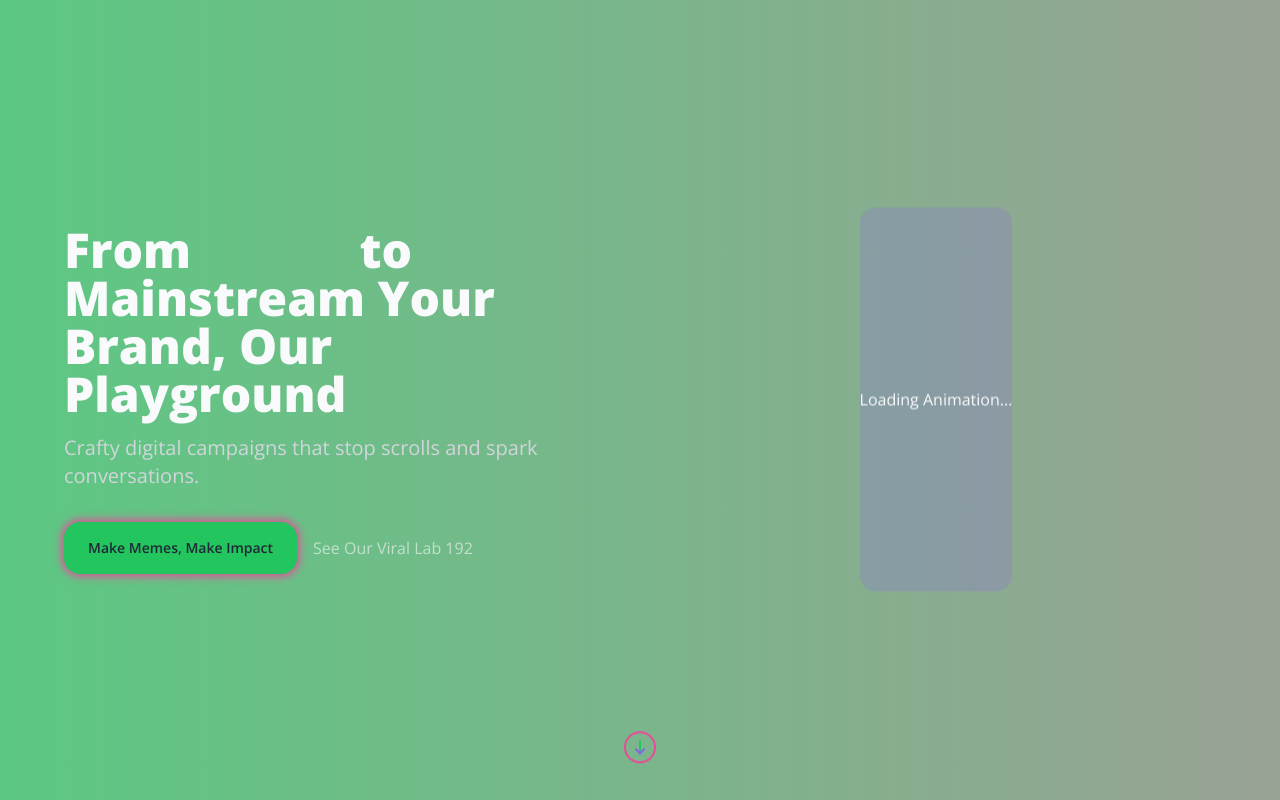
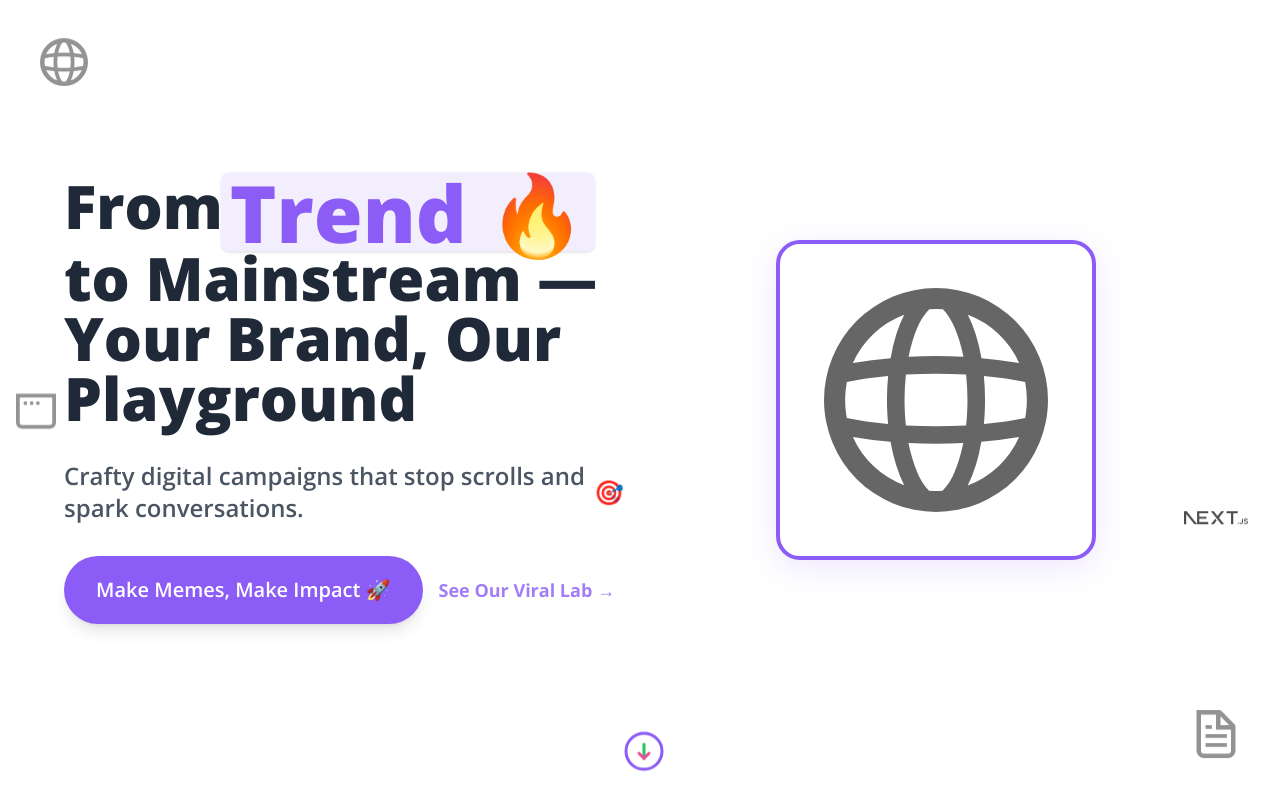
Before and after one commit to Divmak11/supr_surge_website, a Next.js app: page / in a window 1280 px wide. Shown: the top 800 px of the page. Built offline with nearby package versions, Linux system fonts and the light colour scheme; no server answers.

Commit message:
Redesign HeroSection: opening greeting animation, bold playful headline, floating SVG stickers, large meme illustration, animated CTA, and playful scroll indicator. Remove generic gradients/glows. Add float animations to globals.css.

```diff
--- a/src/app/globals.css
+++ b/src/app/globals.css
@@ -99,3 +99,18 @@
 .scroll-indicator svg {
   animation: float 2s infinite;
 }
+
+@keyframes float-slow {
+  0%, 100% { transform: translateY(0); }
+  50% { transform: translateY(-18px); }
+}
+.animate-float-slow {
+  animation: float-slow 7s ease-in-out infinite;
+}
+@keyframes float-medium {
+  0%, 100% { transform: translateY(0); }
+  50% { transform: translateY(-10px); }
+}
+.animate-float-medium {
+  animation: float-medium 4.5s ease-in-out infinite;
+}
--- a/src/components/sections/HeroSection.tsx
+++ b/src/components/sections/HeroSection.tsx
@@ -8,6 +8,7 @@ import {
 } from "framer-motion";
 import Button from "../ui/Button";
 import dynamic from "next/dynamic";
+import Image from "next/image";
 
 const InteractiveGraphic = dynamic(
   () => import("../ui/InteractiveGraphic"),
@@ -21,131 +22,175 @@ const InteractiveGraphic = dynamic(
   }
 );
 
-const dynamicWords = ["Meme", "Trend", "Viral Moment", "Story"];
+const greetings = [
+  "Hello!", "¡Hola!", "Ciao!", "नमस्ते!", "Meme Time!", "👋", "Salut!", "Hallo!", "こんにちは!"
+];
+
+const dynamicWords = [
+  { word: "Meme", emoji: "😂" },
+  { word: "Trend", emoji: "🔥" },
+  { word: "Viral Moment", emoji: "🚀" },
+  { word: "Inside Joke", emoji: "🤫" },
+  { word: "Culture Drop", emoji: "🎉" },
+  { word: "Story", emoji: "📖" },
+  { word: "LOL", emoji: "🤣" },
+  { word: "👀", emoji: "" },
+];
+
+const floatingStickers = [
+  { src: "/globe.svg", alt: "Globe Sticker", style: "top-10 left-10 w-12 animate-float-slow" },
+  { src: "/window.svg", alt: "Window Sticker", style: "top-1/2 left-4 w-10 animate-float-medium" },
+  { src: "/file.svg", alt: "File Sticker", style: "bottom-10 right-10 w-12 animate-float-slow" },
+  { src: "/next.svg", alt: "Next Sticker", style: "bottom-1/3 right-8 w-16 animate-float-medium" },
+];
 
 const HeroSection = () => {
-  const [index, setIndex] = useState(0);
-  const ref = useRef(null);
+  const [showGreeting, setShowGreeting] = useState(true);
+  const [greetIndex, setGreetIndex] = useState(0);
+  const [wordIndex, setWordIndex] = useState(0);
+  const [isHovered, setIsHovered] = useState(false);
 
-  const x = useMotionValue(0);
-  const y = useMotionValue(0);
+  // Opening greeting animation
+  useEffect(() => {
+    if (!showGreeting) return;
+    if (greetIndex < greetings.length - 1) {
+      const timeout = setTimeout(() => setGreetIndex(greetIndex + 1), 180);
+      return () => clearTimeout(timeout);
+    } else {
+      const timeout = setTimeout(() => setShowGreeting(false), 600);
+      return () => clearTimeout(timeout);
+    }
+  }, [greetIndex, showGreeting]);
 
-  const rotateX = useTransform(y, [-0.5, 0.5], ["5deg", "-5deg"]);
-  const rotateY = useTransform(x, [-0.5, 0.5], ["-5deg", "5deg"]);
+  // Dynamic headline word
+  useEffect(() => {
+    if (!showGreeting) {
+      const interval = setInterval(() => {
+        setWordIndex((prev) => (prev + 1) % dynamicWords.length);
+      }, 2200);
+      return () => clearInterval(interval);
+    }
+  }, [showGreeting]);
 
-  const handleMouse = (e: React.MouseEvent) => {
-    if (!ref.current) return;
+  // Animations for floating stickers
+  // (CSS keyframes will be added for animate-float-slow/medium)
 
-    const rect = (ref.current as HTMLElement).getBoundingClientRect();
-
-    const width = rect.width;
-    const height = rect.height;
-
-    const mouseX = e.clientX - rect.left;
-    const mouseY = e.clientY - rect.top;
-
-    const xPct = mouseX / width - 0.5;
-    const yPct = mouseY / height - 0.5;
-
-    x.set(xPct);
-    y.set(yPct);
-  };
-
-  const handleMouseLeave = () => {
-    x.set(0);
-    y.set(0);
-  };
-
-  useEffect(() => {
-    const interval = setInterval(() => {
-      setIndex((prevIndex) => (prevIndex + 1) % dynamicWords.length);
-    }, 3000);
-    return () => clearInterval(interval);
-  }, []);
+  // Main illustration wiggle
+  const handleIllustrationHover = () => setIsHovered(true);
+  const handleIllustrationLeave = () => setIsHovered(false);
 
   return (
-    <section
-      ref={ref}
-      onMouseMove={handleMouse}
-      onMouseLeave={handleMouseLeave}
-      className="relative min-h-screen text-neutral-light flex items-center justify-center p-8 overflow-hidden"
-    >
-      {/* Animated Gradient Background */}
-      <div className="absolute inset-0 animated-gradient opacity-80 -z-10" />
-      {/* Subtle Particle Overlay (optional, can be added later) */}
-      <div className="absolute inset-0 pointer-events-none" aria-hidden="true">
-        {/* Example: Add SVG sparkles or particles here if desired */}
-      </div>
-      <div className="grid grid-cols-1 md:grid-cols-2 gap-8 max-w-6xl w-full">
+    <section className="relative min-h-screen bg-white flex items-center justify-center p-8 overflow-hidden">
+      {/* Floating SVG Stickers */}
+      {floatingStickers.map((sticker, i) => (
+        <Image
+          key={i}
+          src={sticker.src}
+          alt={sticker.alt}
+          width={64}
+          height={64}
+          className={`pointer-events-none select-none opacity-70 absolute z-0 ${sticker.style}`}
+        />
+      ))}
+      {/* Opening Greeting Overlay */}
+      <AnimatePresence>
+        {showGreeting && (
+          <motion.div
+            className="fixed inset-0 z-30 flex items-center justify-center bg-white"
+            initial={{ opacity: 1 }}
+            animate={{ opacity: 1 }}
+            exit={{ opacity: 0, transition: { duration: 0.5 } }}
+          >
+            <motion.span
+              key={greetIndex}
+              initial={{ opacity: 0, scale: 0.7 }}
+              animate={{ opacity: 1, scale: 1 }}
+              exit={{ opacity: 0, scale: 1.2 }}
+              transition={{ duration: 0.18 }}
+              className="text-5xl md:text-7xl font-extrabold text-primary-purple drop-shadow-lg flex items-center gap-4"
+            >
+              {greetings[greetIndex]}
+            </motion.span>
+          </motion.div>
+        )}
+      </AnimatePresence>
+      {/* Main Content */}
+      <div className="relative grid grid-cols-1 md:grid-cols-2 gap-8 max-w-6xl w-full z-10">
         <div className="flex flex-col justify-center">
           <motion.h1
             initial={{ opacity: 0, y: 40 }}
-            animate={{ opacity: 1, y: 0 }}
+            animate={{ opacity: showGreeting ? 0 : 1, y: showGreeting ? 40 : 0 }}
             transition={{ duration: 0.8, delay: 0.2, type: 'spring', bounce: 0.4 }}
-            className="text-5xl font-extrabold fade-in-up"
+            className="text-5xl md:text-6xl font-extrabold text-neutral-dark mb-4"
           >
-            From{" "}
+            From{' '}
             <AnimatePresence mode="wait">
               <motion.span
-                key={dynamicWords[index]}
+                key={dynamicWords[wordIndex].word}
                 initial={{ opacity: 0, y: -20, scale: 0.8 }}
                 animate={{ opacity: 1, y: 0, scale: 1.1 }}
                 exit={{ opacity: 0, y: 20, scale: 0.8 }}
                 transition={{ duration: 0.5, type: 'spring', bounce: 0.5 }}
-                className="text-highlight-pink inline-block glow-animate"
+                className="inline-block text-primary-purple px-2 rounded-lg bg-primary-purple/10 shadow font-extrabold text-6xl md:text-7xl align-middle"
               >
-                {dynamicWords[index]}
+                {dynamicWords[wordIndex].word} {dynamicWords[wordIndex].emoji}
               </motion.span>
-            </AnimatePresence>{" "}
-            to Mainstream  Your Brand, Our Playground
+            </AnimatePresence>{' '}
+            to Mainstream —<br />Your Brand, Our Playground
           </motion.h1>
           <motion.p
             initial={{ opacity: 0, y: 40 }}
-            animate={{ opacity: 1, y: 0 }}
+            animate={{ opacity: showGreeting ? 0 : 1, y: showGreeting ? 40 : 0 }}
             transition={{ duration: 0.8, delay: 0.5, type: 'spring', bounce: 0.3 }}
-            className="mt-4 text-xl text-neutral-gray fade-in-up"
+            className="mt-4 text-2xl text-neutral-medium font-semibold flex items-center gap-2"
           >
-            Crafty digital campaigns that stop scrolls and spark conversations.
+            Crafty digital campaigns that stop scrolls and spark conversations. <span className="text-2xl">🎯</span>
           </motion.p>
           <motion.div
             initial={{ opacity: 0, scale: 0.8 }}
-            animate={{ opacity: 1, scale: 1 }}
+            animate={{ opacity: showGreeting ? 0 : 1, scale: showGreeting ? 0.8 : 1 }}
             transition={{ duration: 0.7, delay: 0.7 }}
             className="mt-8 flex items-center gap-4"
           >
-            <Button className="glow-animate">Make Memes, Make Impact</Button>
+            <Button className="text-lg md:text-xl px-8 py-5 font-extrabold bg-primary-purple text-white rounded-full shadow-lg relative overflow-hidden group">
+              <span className="relative z-10">Make Memes, Make Impact 🚀</span>
+              {/* Emoji burst on hover */}
+              <span className="absolute left-1/2 top-1/2 -translate-x-1/2 -translate-y-1/2 opacity-0 group-hover:opacity-100 transition-all duration-300 pointer-events-none z-0">
+                <span className="text-2xl animate-bounce">😂🔥🎉</span>
+              </span>
+            </Button>
             <a
               href="#"
-              className="text-neutral-light/60 hover:text-neutral-light transition-colors relative after:content-[''] after:absolute after:left-0 after:bottom-0 after:w-0 after:h-px after:bg-neutral-light after:transition-all after:duration-200 hover:after:w-full"
+              className="text-primary-purple/80 hover:text-primary-purple font-bold text-lg transition-colors relative after:content-[''] after:absolute after:left-0 after:bottom-0 after:w-0 after:h-px after:bg-primary-purple after:transition-all after:duration-200 hover:after:w-full"
             >
-              See Our Viral Lab 192
+              See Our Viral Lab →
             </a>
           </motion.div>
         </div>
         <motion.div
-          style={{
-            rotateX,
-            rotateY,
-            transformStyle: "preserve-3d",
-          }}
-          className="flex items-center justify-center float-animate"
+          initial={{ opacity: 0, y: 40 }}
+          animate={{ opacity: showGreeting ? 0 : 1, y: showGreeting ? 40 : 0 }}
+          transition={{ duration: 0.8, delay: 0.5, type: 'spring', bounce: 0.3 }}
+          className="flex items-center justify-center"
         >
-          <div
-            style={{
-              transform: "translateZ(75px)",
-              transformStyle: "preserve-3d",
-            }}
+          <motion.div
+            whileHover={{ rotate: isHovered ? [0, 8, -8, 0] : 0, scale: 1.08 }}
+            transition={{ duration: 0.7, type: 'spring', bounce: 0.5 }}
+            onMouseEnter={handleIllustrationHover}
+            onMouseLeave={handleIllustrationLeave}
+            className="bg-white rounded-3xl border-4 border-primary-purple shadow-2xl p-2 md:p-4 w-64 h-64 md:w-80 md:h-80 flex items-center justify-center"
+            style={{ boxShadow: '0 8px 32px 0 rgba(139,92,246,0.15)' }}
           >
-            <InteractiveGraphic />
-          </div>
+            <Image src="/globe.svg" alt="Meme Sticker" width={220} height={220} className="w-40 h-40 md:w-56 md:h-56" />
+          </motion.div>
         </motion.div>
       </div>
-      {/* Animated Scroll Down Indicator */}
-      <div className="scroll-indicator">
-        <svg width="32" height="32" viewBox="0 0 32 32" fill="none" xmlns="http://www.w3.org/2000/svg">
-          <circle cx="16" cy="16" r="15" stroke="#EC4899" strokeWidth="2" fill="none" />
-          <path d="M16 10V22" stroke="#22C55E" strokeWidth="2" strokeLinecap="round" />
-          <path d="M12 18L16 22L20 18" stroke="#8B5CF6" strokeWidth="2" strokeLinecap="round" />
+      {/* Playful Scroll Down Indicator */}
+      <div className="scroll-indicator z-20">
+        <svg width="40" height="40" viewBox="0 0 40 40" fill="none" xmlns="http://www.w3.org/2000/svg">
+          <circle cx="20" cy="20" r="18" stroke="#8B5CF6" strokeWidth="3" fill="none" />
+          <path d="M20 13V27" stroke="#22C55E" strokeWidth="3" strokeLinecap="round" />
+          <path d="M15 22L20 27L25 22" stroke="#EC4899" strokeWidth="3" strokeLinecap="round" />
         </svg>
       </div>
     </section>
```
Also changed, not shown: 1 other file (tests, documents, lock files or other folders).
